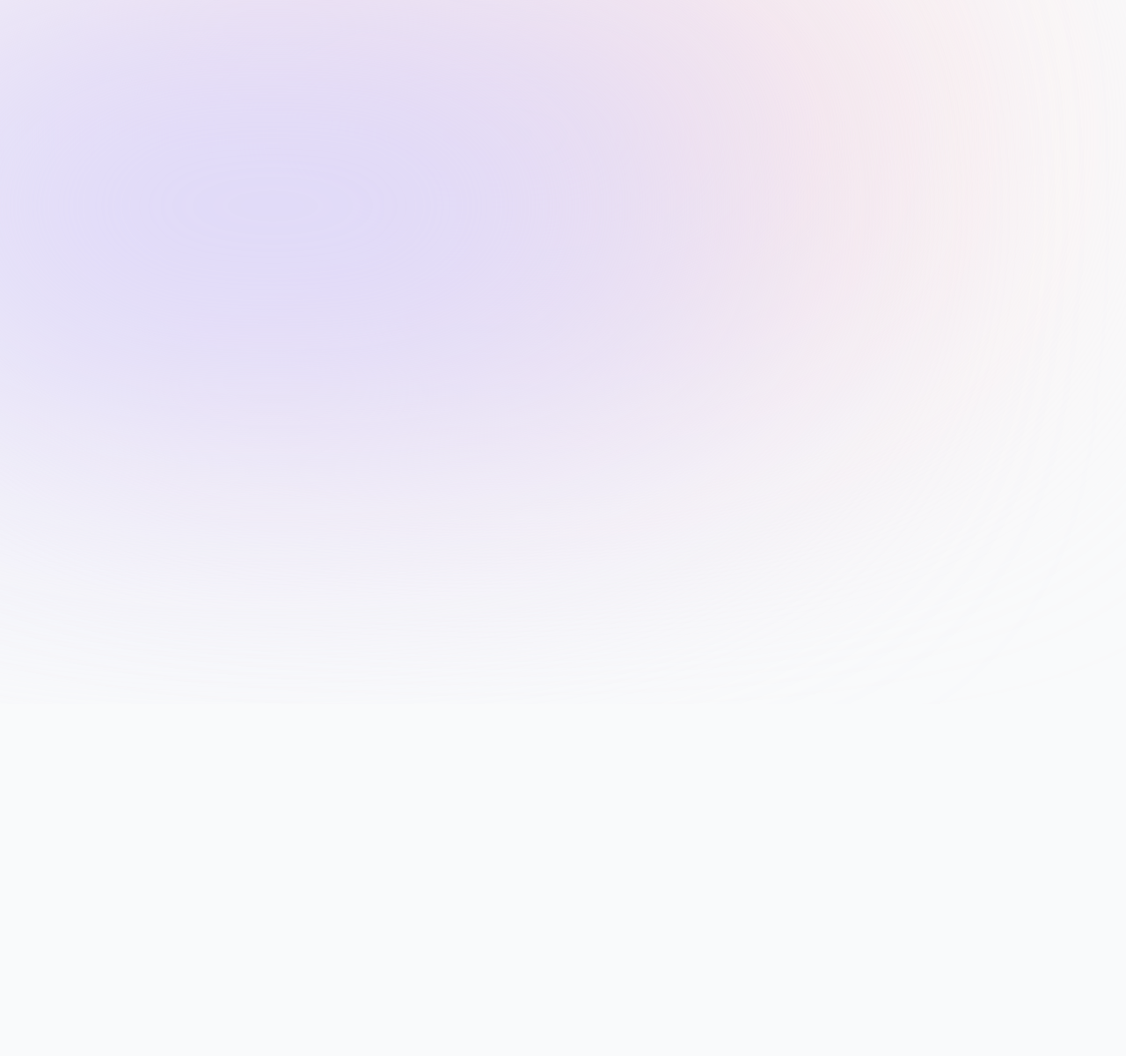
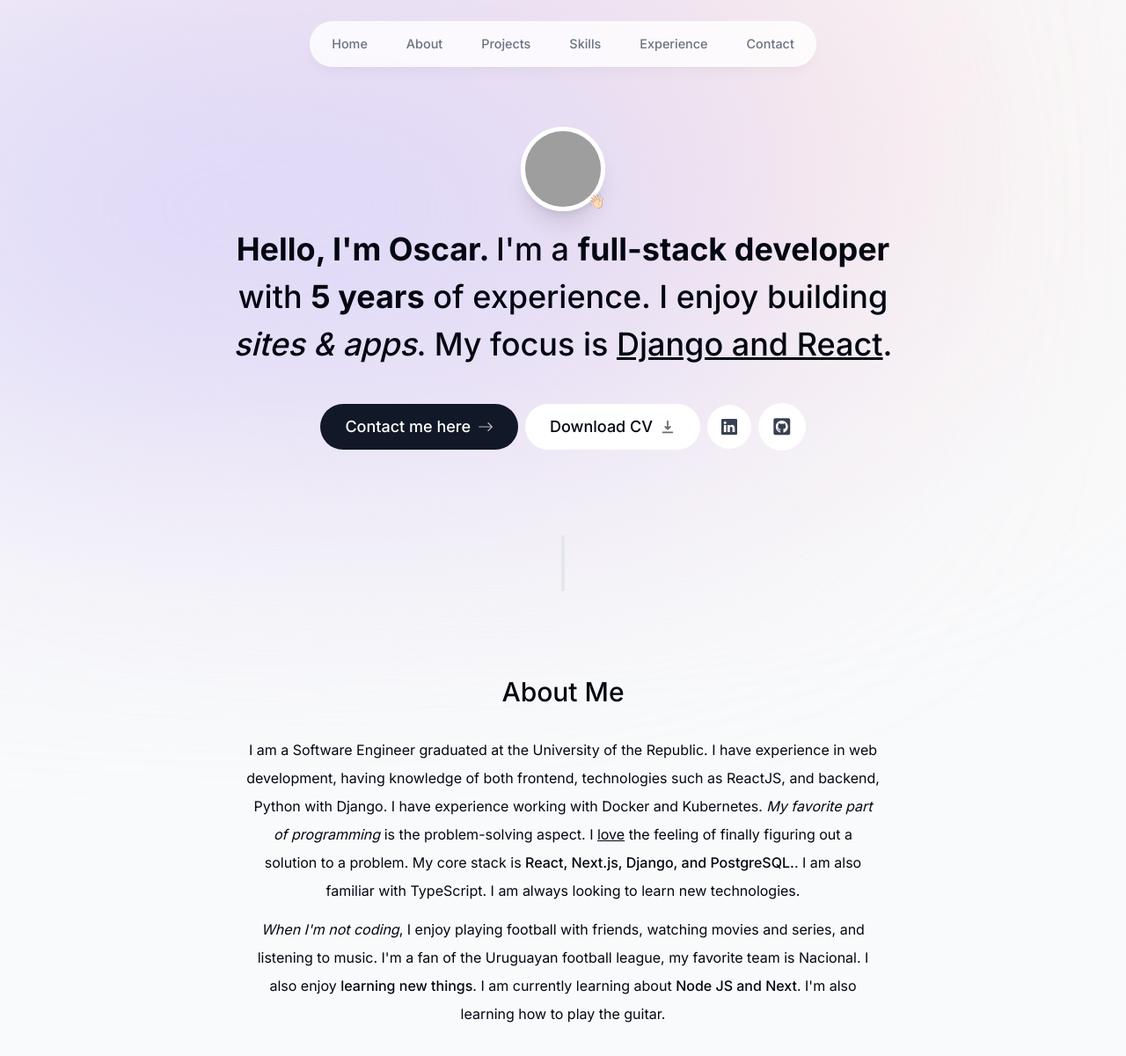
Before and after one commit to oscarmunoz1/portfolio, a Next.js app: page / in a window 1280 px wide. Shown: the top 1200 px of the page at 88% size. Before the commit the page ends 800 px from the top, so only its background shows below. Built offline with nearby package versions, Linux system fonts and the light colour scheme; grey boxes are pictures that could not be loaded.

Commit message:
About section was created

```diff
--- a/app/layout.tsx
+++ b/app/layout.tsx
@@ -1,5 +1,6 @@
 import "./globals.css";
 
+import Header from "@/components/header";
 import { Inter } from "next/font/google";
 import type { Metadata } from "next";
 
@@ -18,9 +19,12 @@
 }) {
   return (
     <html lang="en">
-      <body className={`${inter.className} bg-gray-50 text-gray-950`}>
+      <body
+        className={`${inter.className} bg-gray-50 text-gray-950 relative pt-28 sm:pt-36 dark:bg-gray-900 dark:text-gray-50 dark:text-opacity-90`}
+      >
         <div className="bg-[#fbe2e3] absolute top-[-6rem] -z-10 right-[11rem] h-[31.25rem] w-[31.25rem] rounded-full blur-[10rem] sm:w-[68.75rem] dark:bg-[#946263]"></div>
         <div className="bg-[#dbd7fb] absolute top-[-1rem] -z-10 left-[-35rem] h-[31.25rem] w-[50rem] rounded-full blur-[10rem] sm:w-[68.75rem] md:left-[-33rem] lg:left-[-28rem] xl:left-[-15rem] 2xl:left-[-5rem] dark:bg-[#676394]"></div>
+        <Header />
         {children}
       </body>
     </html>
--- a/app/page.tsx
+++ b/app/page.tsx
@@ -1,3 +1,13 @@
+import About from "@/components/about";
+import Intro from "@/components/intro";
+import SectionDivider from "@/components/section-devider";
+
 export default function Home() {
-  return <main className=""></main>;
+  return (
+    <main className="flex flex-col items-center px-4">
+      <Intro />
+      <SectionDivider />
+      <About />
+    </main>
+  );
 }
--- /dev/null
+++ b/components/about.tsx
@@ -0,0 +1,44 @@
+"use client";
+
+import React from "react";
+import SectionHeading from "./section-heading";
+import { motion } from "framer-motion";
+
+export default function About() {
+  return (
+    <motion.section
+      className="mb-28 max-w-[45rem] text-center leading-8 sm:mb-40 scroll-mt-28"
+      initial={{ opacity: 0, y: 100 }}
+      animate={{ opacity: 1, y: 0 }}
+      transition={{ delay: 0.175 }}
+      id="about"
+    >
+      <SectionHeading>About me</SectionHeading>
+      <p className="mb-3">
+        I am a Software Engineer graduated at the University of the Republic. I
+        have experience in web development, having knowledge of both frontend,
+        technologies such as ReactJS, and backend, Python with Django. I have
+        experience working with Docker and Kubernetes.{" "}
+        <span className="italic">My favorite part of programming</span> is the
+        problem-solving aspect. I <span className="underline">love</span> the
+        feeling of finally figuring out a solution to a problem. My core stack
+        is{" "}
+        <span className="font-medium">
+          React, Next.js, Django, and PostgreSQL.
+        </span>
+        . I am also familiar with TypeScript. I am always looking to learn new
+        technologies.
+      </p>
+
+      <p>
+        <span className="italic">When I'm not coding</span>, I enjoy playing
+        football with friends, watching movies and series, and listening to
+        music. I'm a fan of the Uruguayan football league, my favorite team is
+        Nacional. I also enjoy{" "}
+        <span className="font-medium">learning new things</span>. I am currently
+        learning about <span className="font-medium">Node JS and Next</span>.
+        I'm also learning how to play the guitar.
+      </p>
+    </motion.section>
+  );
+}
--- /dev/null
+++ b/components/header.tsx
@@ -0,0 +1,40 @@
+"use client";
+
+import Link from "next/link";
+import React from "react";
+import { links } from "@/lib/data";
+import { motion } from "framer-motion";
+
+export default function Header() {
+  return (
+    <header className="z-[999] relative">
+      <motion.div
+        className="fixed top-0 left-1/2 h-[4.5rem] w-full rounded-none border border-white border-opacity-40 bg-white bg-opacity-80 shadow-lg shadow-black/[0.03] backdrop-blur-[0.5rem] sm:top-6 sm:h-[3.25rem] sm:w-[36rem] sm:rounded-full dark:bg-gray-950 dark:border-black/40 dark:bg-opacity-75"
+        initial={{ y: -100, x: "-50%", opacity: 0 }}
+        animate={{ y: 0, x: "-50%", opacity: 1 }}
+      ></motion.div>
+
+      <nav className="flex fixed top-[0.15rem] left-1/2 h-12 -translate-x-1/2 py-2 sm:top-[1.7rem] sm:h-[initial] sm:py-0">
+        <ul className="flex w-[22rem] flex-wrap items-center justify-center gap-y-1 text-[0.9rem] font-medium text-gray-500 sm:w-[initial] sm:flex-nowrap sm:gap-5">
+          {links.map((link) => (
+            <motion.li
+              className="h-3/4 flex items-center justify-center"
+              key={link.hash}
+              initial={{ y: -100, opacity: 0 }}
+              animate={{ y: 0, opacity: 1 }}
+            >
+              <Link
+                className={
+                  "flex w-full items-center justify-center px-3 py-3 hover:text-gray-950 transition"
+                }
+                href={link.hash}
+              >
+                {link.name}
+              </Link>
+            </motion.li>
+          ))}
+        </ul>
+      </nav>
+    </header>
+  );
+}
--- /dev/null
+++ b/components/intro.tsx
@@ -0,0 +1,110 @@
+"use client";
+
+import { BsArrowRight, BsLinkedin } from "react-icons/bs";
+
+import { FaGithubSquare } from "react-icons/fa";
+import { HiDownload } from "react-icons/hi";
+import Image from "next/image";
+import Link from "next/link";
+import React from "react";
+import { motion } from "framer-motion";
+import portraitImg from "@/public/portrait.png";
+
+export default function intro() {
+  return (
+    <section
+      id="home"
+      className="mb-28 max-w-[50rem] text-center sm:mb-0 scroll-mt-[100rem]"
+    >
+      <div className="flex items-center justify-center">
+        <div className="relative">
+          <motion.div
+            initial={{ opacity: 0, scale: 0 }}
+            animate={{ opacity: 1, scale: 1 }}
+            transition={{
+              type: "tween",
+              duration: 0.2,
+            }}
+          >
+            <Image
+              src={portraitImg}
+              alt="Portrait"
+              width={"192"}
+              height={"192"}
+              quality={95}
+              priority={true}
+              className="h-24 w-24 rounded-full object-cover border-[0.35rem] border-white shadow-xl"
+            />
+          </motion.div>
+          <motion.span
+            className="absolute bottom-0 right-0 text-4x1"
+            initial={{ opacity: 0, scale: 0 }}
+            animate={{ opacity: 1, scale: 1 }}
+            transition={{
+              type: "spring",
+              stiffness: 125,
+              delay: 0.1,
+              duration: 0.7,
+            }}
+          >
+            👋🏻
+          </motion.span>
+        </div>
+      </div>
+
+      <motion.h1
+        className="mb-10 mt-4 px-4 text-2xl font-medium !leading-[1.5] sm:text-4xl"
+        initial={{ opacity: 0, y: 100 }}
+        animate={{ opacity: 1, y: 0 }}
+      >
+        <span className="font-bold">Hello, I'm Oscar. </span> I'm a{" "}
+        <span className="font-bold">full-stack developer</span> with{" "}
+        <span className="font-bold">5 years</span> of experience. I enjoy
+        building <span className="italic">sites & apps</span>. My focus is{" "}
+        <span className="underline">Django and React</span>.
+      </motion.h1>
+
+      <motion.div
+        className="flex flex-col sm:flex-row items-center justify-center gap-2 px-4 text-lg font-medium"
+        initial={{ opacity: 0, y: 100 }}
+        animate={{ opacity: 1, y: 0 }}
+        transition={{
+          delay: 0.1,
+        }}
+      >
+        <Link
+          href="#contact"
+          className="group bg-gray-900 text-white px-7 py-3 flex items-center gap-2 rounded-full outline-none focus:scale-110 hover:scale-110 hover:bg-gray-950 active:scale-105 transition"
+        >
+          Contact me here{" "}
+          <BsArrowRight className="opacity-70 group-hover:translate-x-1 transition" />
+        </Link>
+
+        <a
+          className="group bg-white px-7 py-3 flex items-center gap-2 rounded-full outline-none focus:scale-110 hover:scale-110 active:scale-105 transition cursor-pointer borderBlack dark:bg-white/10"
+          href="/CV.pdf"
+          download
+        >
+          Download CV{" "}
+          <HiDownload className="opacity-60 group-hover:translate-y-1 transition" />
+        </a>
+
+        <a
+          className="bg-white p-4 text-gray-700 hover:text-gray-950 flex items-center gap-2 rounded-full focus:scale-[1.15] hover:scale-[1.15] active:scale-105 transition cursor-pointer borderBlack dark:bg-white/10 dark:text-white/60"
+          href="https://www.linkedin.com/in/oscarmunoz256"
+          target="_blank"
+        >
+          <BsLinkedin />
+        </a>
+
+        <a
+          className="bg-white p-4 text-gray-700 flex items-center gap-2 text-[1.35rem] rounded-full focus:scale-[1.15] hover:scale-[1.15] hover:text-gray-950 active:scale-105 transition cursor-pointer borderBlack dark:bg-white/10 dark:text-white/60"
+          href="https://github.com/oscarmunoz1"
+          target="_blank"
+        >
+          <FaGithubSquare />
+        </a>
+      </motion.div>
+    </section>
+  );
+}
--- /dev/null
+++ b/components/section-devider.tsx
@@ -0,0 +1,15 @@
+"use client";
+
+import React from "react";
+import { motion } from "framer-motion";
+
+export default function SectionDivider() {
+  return (
+    <motion.div
+      className="bg-gray-200 my-24 h-16 w-1 rounded-full hidden sm:block dark:bg-opacity-20"
+      initial={{ opacity: 0, y: 100 }}
+      animate={{ opacity: 1, y: 0 }}
+      transition={{ delay: 0.125 }}
+    ></motion.div>
+  );
+}
--- /dev/null
+++ b/components/section-heading.tsx
@@ -0,0 +1,13 @@
+import React from "react";
+
+type SectionHeadingProps = {
+  children: React.ReactNode;
+};
+
+export default function SectionHeading({ children }: SectionHeadingProps) {
+  return (
+    <h2 className="text-3xl font-medium capitalize mb-8 text-center">
+      {children}
+    </h2>
+  );
+}
--- a/next.config.js
+++ b/next.config.js
@@ -1,4 +1,4 @@
 /** @type {import('next').NextConfig} */
-const nextConfig = {}
+const nextConfig = {};
 
-module.exports = nextConfig
+module.exports = nextConfig;
--- a/package.json
+++ b/package.json
@@ -9,6 +9,7 @@
     "lint": "next lint"
   },
   "dependencies": {
+    "framer-motion": "^10.16.14",
     "next": "14.0.3",
     "react": "^18",
     "react-dom": "^18",
```
Also changed, not shown: .eslintrc.json, 2 other files (tests, documents, lock files or other folders).
